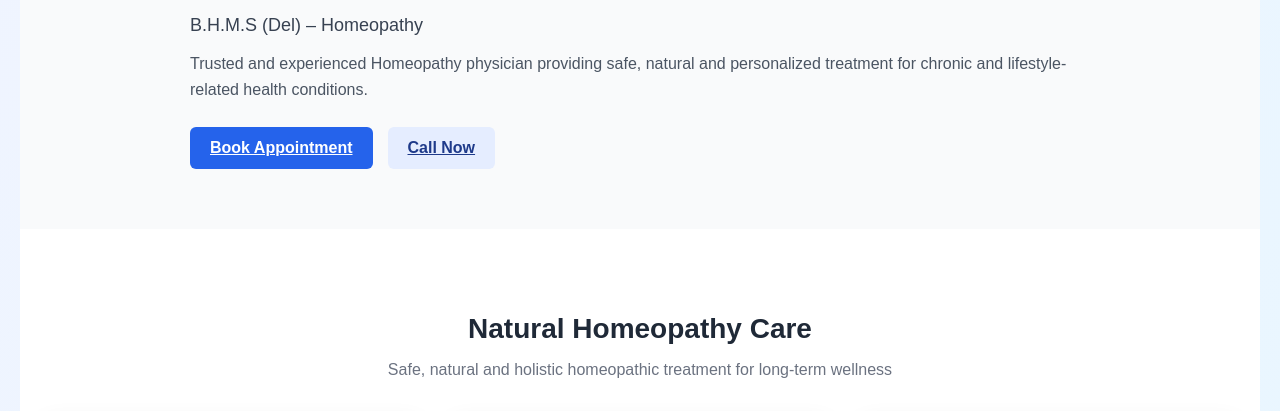
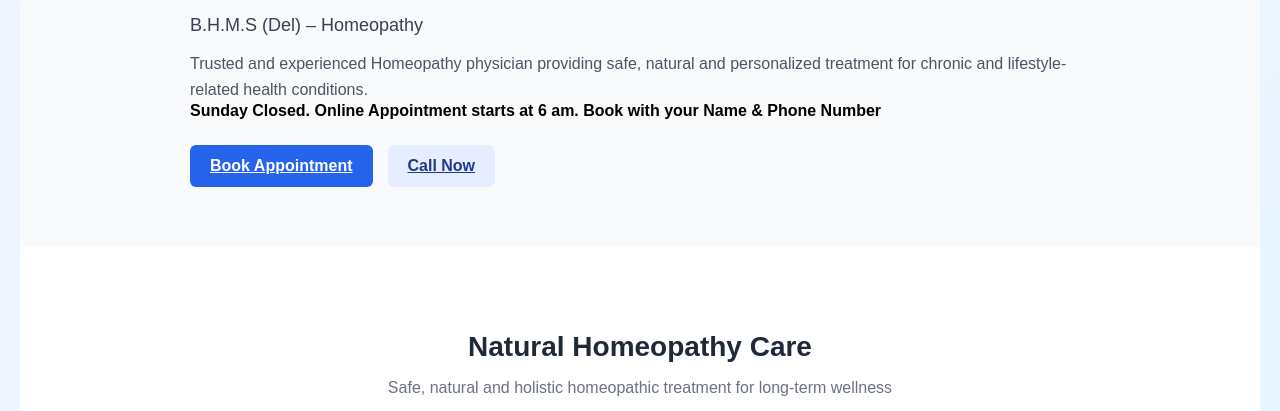
Before and after one commit to gyan-prakash-singh/Dr.-Maria, a plain HTML site: page index.html in a window 1280 px wide. Shown: the part 369-780 px from the top of the page. Drawn offline with Linux system fonts and the light colour scheme.

Commit message:
Update index.html

```diff
--- a/index.html
+++ b/index.html
@@ -466,7 +466,7 @@
                 safe, natural and personalized treatment for chronic and
                 lifestyle-related health conditions.
             </div>
-
+            <div class=""><strong>Sunday Closed. Online Appointment starts at 6 am. Book with your Name & Phone Number</strong></div>
             <div class="hero-actions">
                 <a class="book-btn" href="https://drmariabooking.com/" target="_blank">
                     Book Appointment
```
